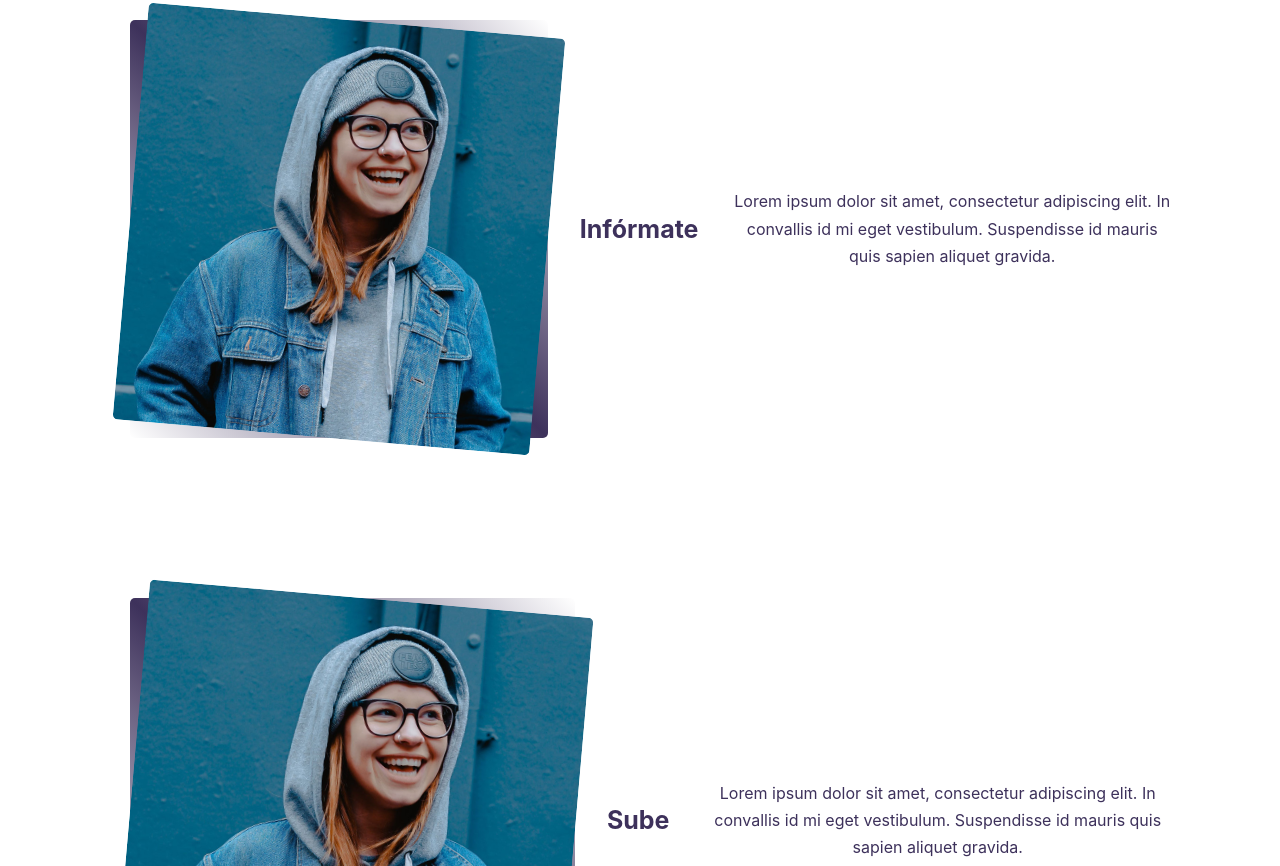
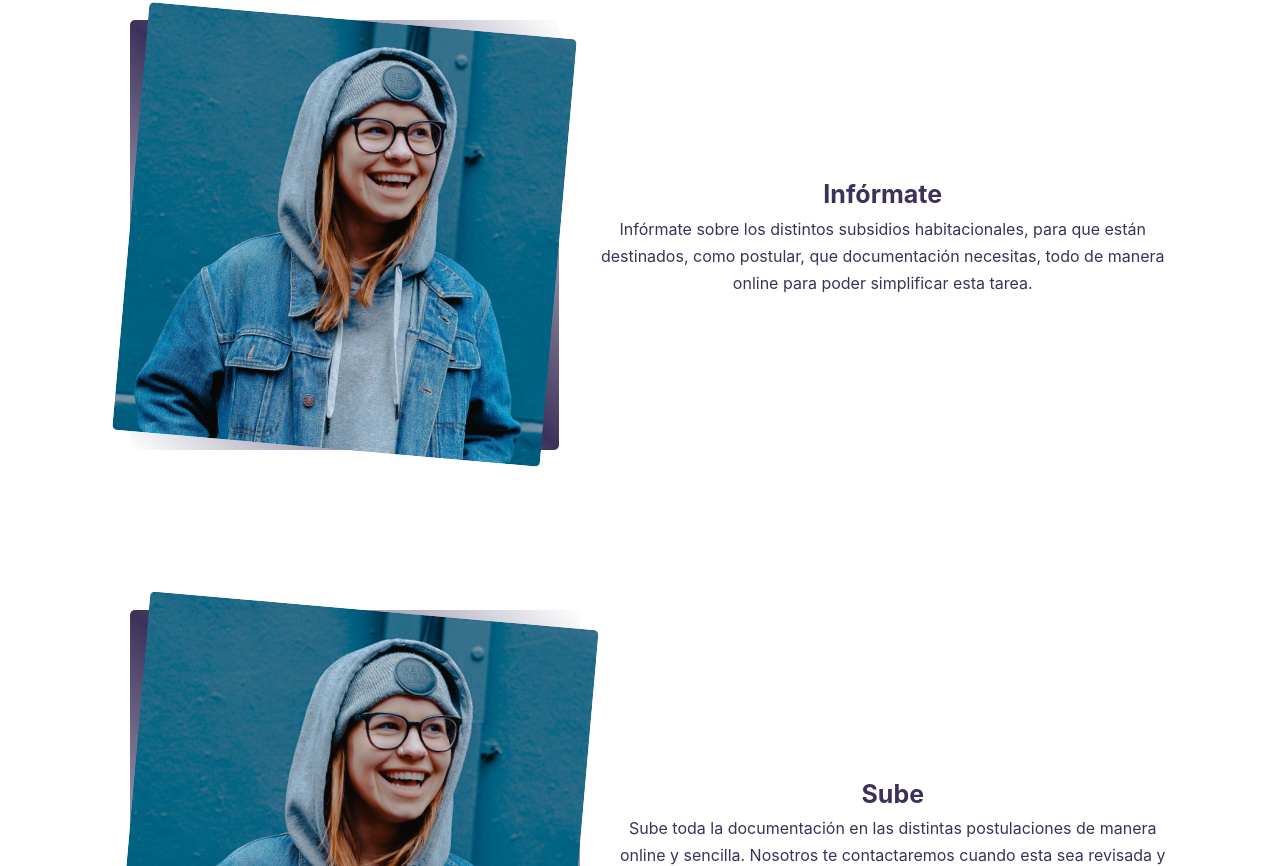
Before and after one commit to Momo-Gomez/preselecciones-app, a React (Create React App) app in the folder client/: page / in a window 1280 px wide. Shown: the part 1314-2180 px from the top of the page. Built offline with nearby package versions, Linux system fonts and the light colour scheme.

Commit message:
Frases oficiales home 2
by Diego

```diff
--- a/client/src/views/Home/About/about.css
+++ b/client/src/views/Home/About/about.css
@@ -41,6 +41,13 @@
     font-weight: bold;
 }
 
+.info-container {
+    display: flex;
+    align-items: center;
+    justify-content: center;
+    flex-direction: column;
+}
+
 .info-cont , .info-title {
     margin-left: 2rem;
     color: var(--color-secondary);
--- a/client/src/views/Home/About/about.js
+++ b/client/src/views/Home/About/about.js
@@ -23,13 +23,14 @@ const About = () => {
               <img src={LIST} alt="List About" />
             </div>
           </div>
-
+          <div class="info-container">
           <span class="info-title">Infórmate</span>
           <span class="info-cont">
-            Lorem ipsum dolor sit amet, consectetur adipiscing elit. In
-            convallis id mi eget vestibulum. Suspendisse id mauris quis sapien
-            aliquet gravida.
+            Infórmate sobre los distintos subsidios habitacionales, para que
+            están destinados, como postular, que documentación necesitas, todo
+            de manera online para poder simplificar esta tarea.
           </span>
+          </div>
         </div>
 
         <div class="info">
@@ -38,13 +39,14 @@ const About = () => {
               <img src={FORM} alt="List About" />
             </div>
           </div>
-
+          <div class="info-container">
           <span class="info-title">Sube</span>
           <span class="info-cont">
-            Lorem ipsum dolor sit amet, consectetur adipiscing elit. In
-            convallis id mi eget vestibulum. Suspendisse id mauris quis sapien
-            aliquet gravida.
+            Sube toda la documentación en las distintas postulaciones de manera
+            online y sencilla. Nosotros te contactaremos cuando esta sea
+            revisada y el estado de tu postulación.
           </span>
+          </div>
         </div>
       </section>
     </div>
```
